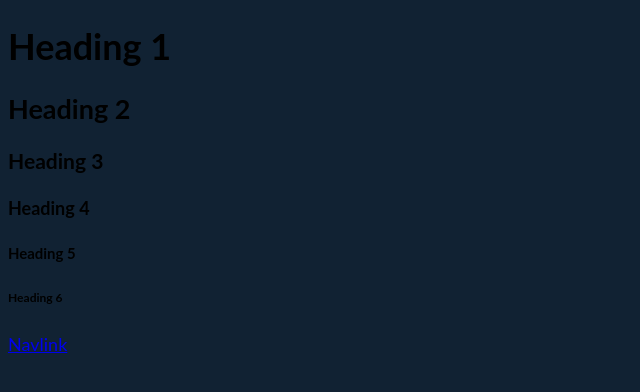
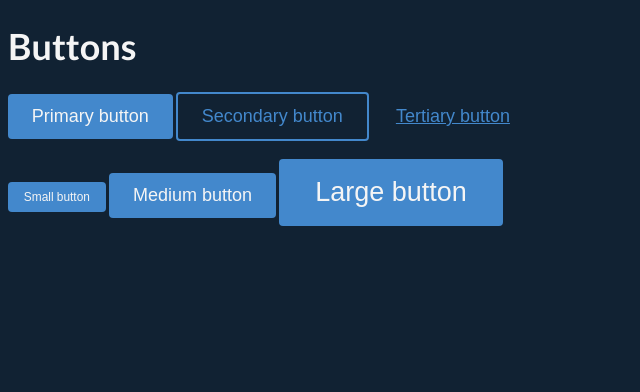
Before and after one commit to kristyanYochev/WebDesignFinal, a website: page element_showcase.html in a window 1280 px wide. Shown: the whole page, without its empty margins (0-640 px from the left). Drawn offline with Linux system fonts and the light colour scheme.

Commit message:
Added button stylings

```diff
--- a/element_showcase.html
+++ b/element_showcase.html
@@ -4,19 +4,22 @@
 	<meta charset="UTF-8">
 	<meta name="viewport" content="width=device-width, initial-scale=1.0">
 
-	<link href="https://fonts.googleapis.com/css?family=Fira+Sans:400,700&display=swap" rel="stylesheet">
-	<link rel="stylesheet" href="/dist/styles.css?cb=adsad">
+	<link href="https://fonts.googleapis.com/css2?family=Lato:wght@300;400;700&display=swap" rel="stylesheet">
+	<link rel="stylesheet" href="/dist/styles.css">
 
 	<title>Element Showcase</title>
 </head>
 <body>
-	<h1>Heading 1</h1>
-	<h2>Heading 2</h2>
-	<h3>Heading 3</h3>
-	<h4>Heading 4</h4>
-	<h5>Heading 5</h5>
-	<h6>Heading 6</h6>
-
-	<a class="nav-link" href="#">Navlink</a>
+	<h1>Buttons</h1>
+	<p>
+		<button class="button button-medium button-primary">Primary button</button>
+		<button class="button button-medium button-secondary">Secondary button</button>
+		<button class="button button-medium button-tertiary">Tertiary button</button>
+	</p>
+	<p>
+		<button class="button button-small button-primary">Small button</button>
+		<button class="button button-medium button-primary">Medium button</button>
+		<button class="button button-large button-primary">Large button</button>
+	</p>
 </body>
 </html>
--- /dev/null
+++ b/src/scss/elements/_buttons.scss
@@ -0,0 +1,45 @@
+@import "colors";
+
+.button {
+	&-large {
+		font-size: 1.5rem;
+		padding: 1rem 2rem;
+	}
+
+	&-medium {
+		font-size: 1rem;
+		padding: 0.66rem 1.32rem;
+		font-weight: normal;
+	}
+
+	&-small {
+		font-size: 0.66rem;
+		padding: 0.44rem 0.88rem;
+		font-weight: lighter;
+	}
+
+	&-primary {
+		background-color: $light-blue;
+	}
+
+	&-secondary {
+		background-color: transparent;
+		border: 2px solid $light-blue;
+		color: $light-blue;
+	}
+
+	&-tertiary {
+		color: $light-blue;
+		text-decoration: underline;
+		background-color: transparent;
+	}
+
+	border-radius: 4px;
+	color: whitesmoke;
+	border: 0 solid black;
+	text-decoration: none;
+
+	&:hover {
+		background-color: lighten($color: $blue, $amount: 15%);
+	}
+}
--- /dev/null
+++ b/src/scss/elements/_colors.scss
@@ -0,0 +1,3 @@
+$dark-blue: #112233;
+$blue: #2A5580;
+$light-blue: #4388CC;
--- a/src/scss/elements/_navigation.scss
+++ b/src/scss/elements/_navigation.scss
@@ -3,7 +3,6 @@
 	width: 100%;
 	max-width: 900px;
 	margin: 0 auto;
-	background-color: #f00;
 	display: grid;
 
 	grid-template-columns: auto auto auto;
@@ -15,7 +14,7 @@
 	}
 
 	&-logo {
-		font-size: calc(3rem / 2);
+		font-size: 1.5rem;
 		color: whitesmoke;
 		text-decoration: none;
 	}
@@ -33,5 +32,6 @@
 	&-link {
 		text-decoration: none;
 		color: whitesmoke;
+		font-size: 1rem;
 	}
 }
--- a/src/scss/styles.scss
+++ b/src/scss/styles.scss
@@ -1,4 +1,5 @@
 @import "elements/navigation";
+@import "elements/buttons";
 
 *, *::after, *::before {
 	box-sizing: border-box;
@@ -7,6 +8,7 @@
 :root {
 	font-size: 18px;
 	font-family: "Lato", "Helvetica Neue", sans-serif;
+	color: whitesmoke;
 }
 
 body {
```
Also changed, not shown: index.html (+2 -2 lines), dist/styles.css, 1 other file.
